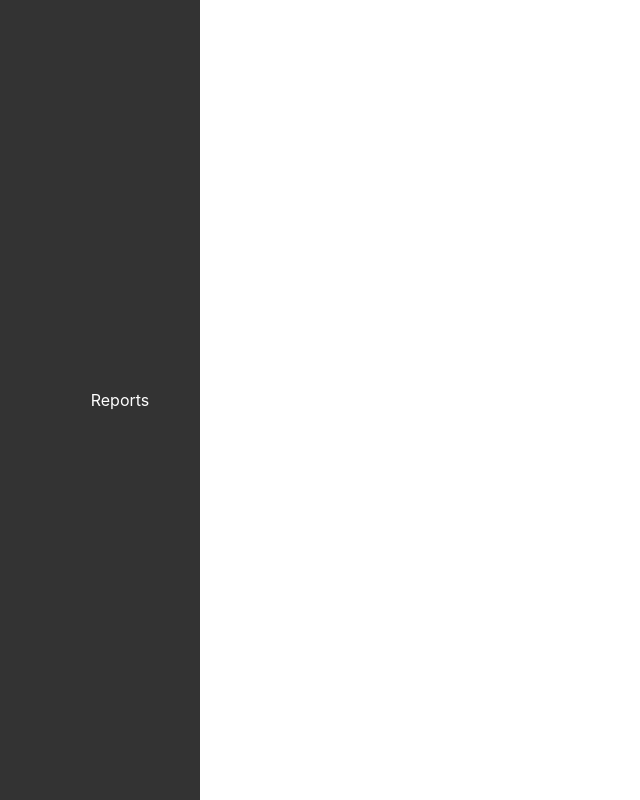
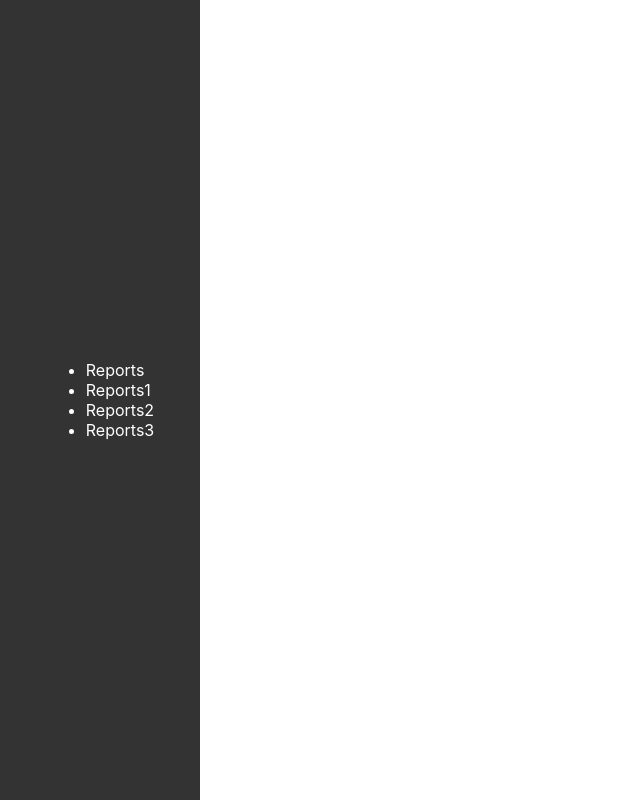
Before and after one commit to kush-neha/khana-khazana, a React (Create React App) app: page / in a window 1280 px wide. Shown: the whole page, without its empty margins (0-640 px from the left). Built offline with nearby package versions, Linux system fonts and the light colour scheme.

Commit message:
updated changes

```diff
--- a/src/App.js
+++ b/src/App.js
@@ -2,10 +2,11 @@ import React, { useState } from "react";
 import { Body } from "./components/Body"; // Import the Body component
 
 const LeftSidePanel = ({ openPage }) => {
-  const [isOpen, setIsOpen] = useState(false);
 
-  const togglePanel = () => {
-    setIsOpen(!isOpen);
+  const [openReport, setOpenReport] = useState(null);
+
+  const toggleNestedOptions = (report) => {
+    setOpenReport(openReport === report ? null : report);
   };
 
   const handleNestedOptionClick = (event) => {
@@ -14,14 +15,40 @@ const LeftSidePanel = ({ openPage }) => {
   };
 
   return (
-    <div className={`left-panel ${isOpen ? 'open' : ''}`} onClick={togglePanel}>
+    <div className="left-panel">
       <ul>
-      Reports
-       {isOpen && (
-        <div className="nested-option" onClick={handleNestedOptionClick}>
-          <li>Nested Option</li>
-        </div>
-      )}
+        <li onClick={() => toggleNestedOptions('Reports')}>
+          Reports
+          {openReport === 'Reports' && (
+            <ul>
+              <li onClick={(e) => handleNestedOptionClick(e)}>Nested Option 1</li>
+            </ul>
+          )}
+        </li>
+        <li onClick={() => toggleNestedOptions('Reports1')}>
+          Reports1
+          {openReport === 'Reports1' && (
+            <ul>
+              <li onClick={(e) => handleNestedOptionClick(e)}>Nested Option A</li>
+            </ul>
+          )}
+        </li>
+        <li onClick={() => toggleNestedOptions('Reports2')}>
+          Reports2
+          {openReport === 'Reports2' && (
+            <ul>
+              <li>Nested Option X</li>
+            </ul>
+          )}
+        </li>
+        <li onClick={() => toggleNestedOptions('Reports3')}>
+          Reports3
+          {openReport === 'Reports3' && (
+            <ul>
+              <li>Nested Option Alpha</li>
+            </ul>
+          )}
+        </li>
       </ul>
     </div>
   );
--- a/src/components/Body.js
+++ b/src/components/Body.js
@@ -89,11 +89,10 @@ export const Body = () => {
               {newData.heading} <p>{newData.subheading}</p>
             </li>
             <div
-              style={{
-                display: textBoxesVisibility[newData.textBox]
-                  ? "block"
-                  : "none",
-              }}
+            style={{
+              display: textBoxesVisibility[newData.textBox] ? "block" : "none",
+              backgroundColor: "lightskyblue"
+            }}
             >
               <div className="parameters-container">
                 <h3>Parameters</h3>
```
